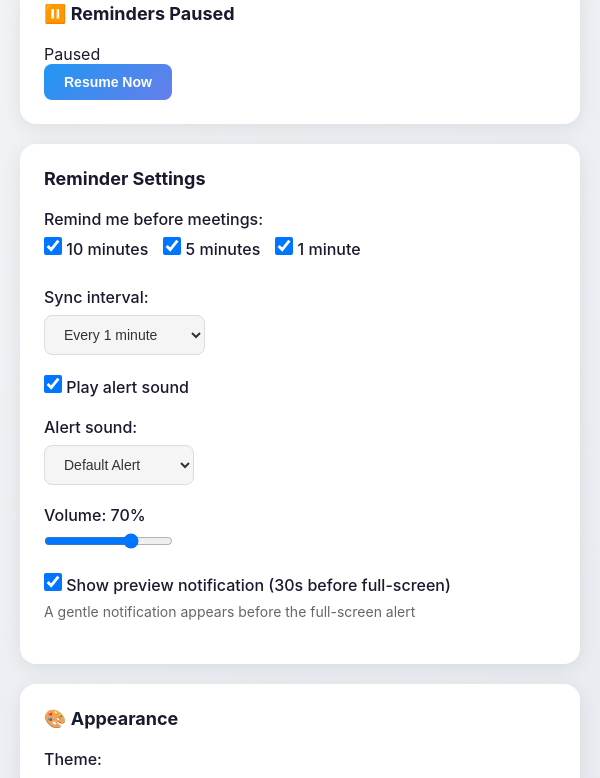
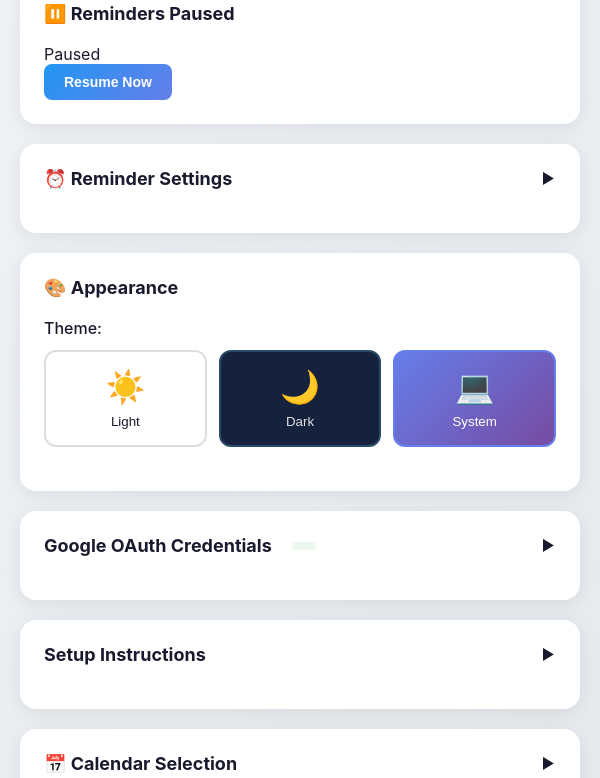
Before and after one commit to BorisSlutski/Meeting-Nudge, an Electron app: page src/renderer/settings/index.html in a window 600 px wide. Shown: the part 750-1528 px from the top of the page. Drawn offline with Linux system fonts and the light colour scheme; no server answers.

Commit message:
feat: Make Reminder Settings section collapsible
- Added collapsible functionality to Reminder Settings section
- Added toggle icon and click handler
- Starts collapsed by default for cleaner UI
- Added ⏰ emoji to section title for consistency

```diff
--- a/src/renderer/settings/index.html
+++ b/src/renderer/settings/index.html
@@ -61,9 +61,12 @@
       </section>
 
       <!-- Reminder Settings -->
-      <section class="card">
-        <h2>Reminder Settings</h2>
-
+      <section class="card collapsible collapsed" id="reminder-section">
+        <h2 id="reminder-header" class="collapsible-header">
+          ⏰ Reminder Settings
+          <span class="toggle-icon">▼</span>
+        </h2>
+        <div class="collapsible-content">
           <div class="setting-item">
             <label>Remind me before meetings:</label>
             <div class="checkbox-group">
@@ -124,6 +127,7 @@
             <p class="setting-note" style="margin-top: 4px; font-size: 13px;">
               A gentle notification appears before the full-screen alert
             </p>
+          </div>
         </div>
       </section>
 
--- a/src/renderer/settings/script.js
+++ b/src/renderer/settings/script.js
@@ -915,6 +915,15 @@ if (calendarHeader && calendarSection) {
   });
 }
 
+// Reminder Settings section toggle
+const reminderHeader = document.getElementById('reminder-header');
+const reminderSection = document.getElementById('reminder-section');
+if (reminderHeader && reminderSection) {
+  reminderHeader.addEventListener('click', () => {
+    reminderSection.classList.toggle('collapsed');
+  });
+}
+
 // Test & Debug section toggle
 const testHeader = document.getElementById('test-header');
 const testSection = document.getElementById('test-section');
```
Lines whose indentation alone changed are shown as unchanged.
